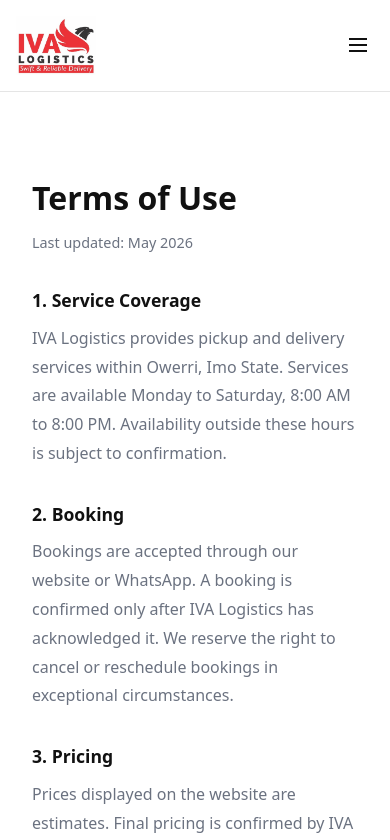
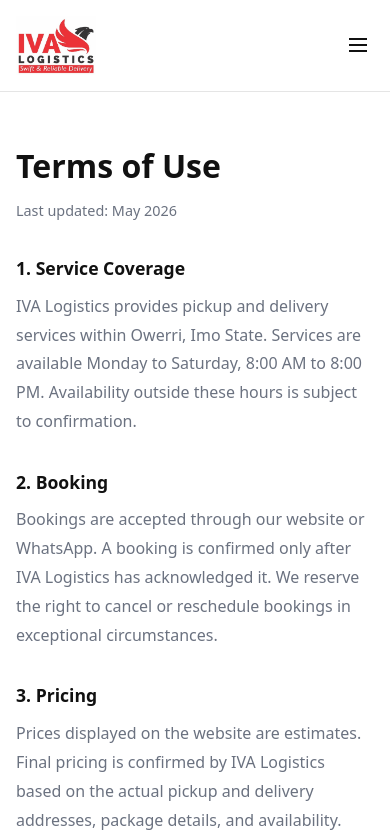
Before and after one commit to ImmaculateEben/Logistics, a Next.js app: page /terms in a window 390 px wide. Shown: the top 840 px of the page. Built offline with nearby package versions, Linux system fonts and the light colour scheme.

Commit message:
fix: consistent horizontal padding across all sections on mobile

```diff
--- a/src/app/about/page.tsx
+++ b/src/app/about/page.tsx
@@ -165,7 +165,7 @@ export default function AboutPage() {
       </section>
 
       {/* CTA */}
-      <section style={{ background: "var(--brand-red)", color: "#fff", padding: "3.5rem 1rem", textAlign: "center" }}>
+      <section style={{ background: "var(--brand-red)", color: "#fff", padding: "3.5rem 0", textAlign: "center" }}>
         <div className="container reveal" style={{ maxWidth: 560 }}>
           <h2 style={{ fontSize: "1.75rem", fontWeight: 800, marginBottom: "0.75rem" }}>Start your first delivery today</h2>
           <p style={{ color: "rgba(255,255,255,0.85)", marginBottom: "1.75rem" }}>Book online or contact us on WhatsApp.</p>
--- a/src/app/globals.css
+++ b/src/app/globals.css
@@ -78,8 +78,12 @@ body {
 }
 .btn-white:hover { background: #f0f0f0; }
 
-.section { padding: 5rem 1rem; }
-.container { max-width: 1100px; margin: 0 auto; padding: 0 1rem; }
+.section { padding: 5rem 0; }
+.container { max-width: 1100px; margin: 0 auto; padding: 0 1.25rem; }
+
+@media (max-width: 768px) {
+  .section { padding: 3rem 0; }
+}
 
 .section-label {
   font-size: 0.8rem;
@@ -245,6 +249,11 @@ label {
 }
 
 /* Reduce motion for accessibility */
+/* Mobile: tighten container horizontal padding */
+@media (max-width: 480px) {
+  .container { padding: 0 1rem; }
+}
+
 @media (prefers-reduced-motion: reduce) {
   .reveal, .reveal-left, .reveal-right, .reveal-scale,
   .stagger > * {
--- a/src/app/page.tsx
+++ b/src/app/page.tsx
@@ -334,7 +334,7 @@ export default function HomePage() {
       </section>
 
       {/* Contact CTA */}
-      <section style={{ background: "var(--brand-red)", color: "#fff", padding: "3.5rem 1rem", textAlign: "center" }}>
+      <section style={{ background: "var(--brand-red)", color: "#fff", padding: "3.5rem 0", textAlign: "center" }}>
         <div className="container reveal" style={{ maxWidth: 640 }}>
           <h2 style={{ fontSize: "1.75rem", fontWeight: 800, marginBottom: "0.75rem" }}>Ready to book a delivery?</h2>
           <p style={{ color: "rgba(255,255,255,0.85)", marginBottom: "1.75rem" }}>
--- a/src/app/services/page.tsx
+++ b/src/app/services/page.tsx
@@ -109,7 +109,7 @@ export default function ServicesPage() {
       `}</style>
 
       {/* CTA */}
-      <section style={{ background: "var(--brand-red)", color: "#fff", padding: "3.5rem 1rem", textAlign: "center" }}>
+      <section style={{ background: "var(--brand-red)", color: "#fff", padding: "3.5rem 0", textAlign: "center" }}>
         <div className="container reveal" style={{ maxWidth: 560 }}>
           <h2 style={{ fontSize: "1.75rem", fontWeight: 800, marginBottom: "0.75rem" }}>Ready to get started?</h2>
           <p style={{ color: "rgba(255,255,255,0.85)", marginBottom: "1.75rem" }}>Book a delivery now or calculate your price first.</p>
```
